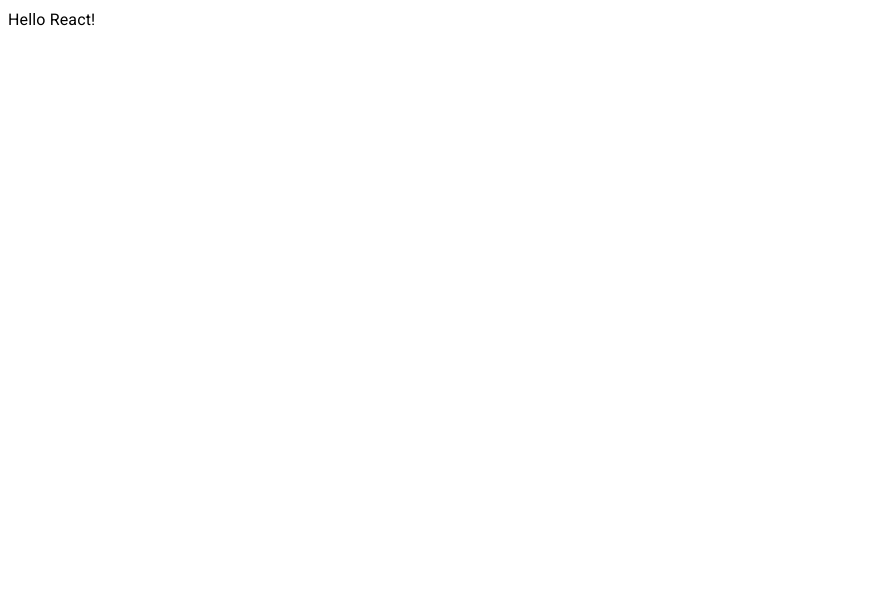
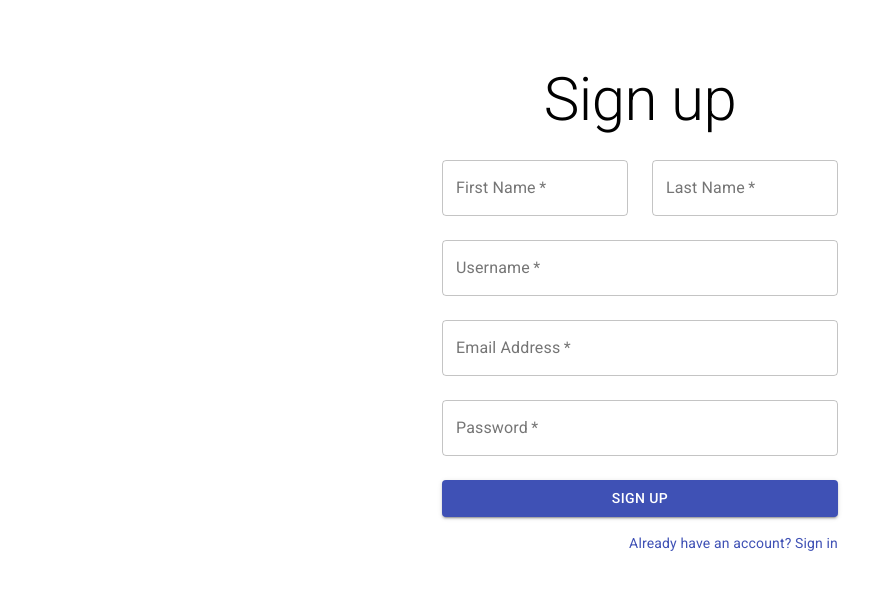
Before and after one commit to skb1129/calendar-app, a React app in the folder client/: page /signup in a window 1280 px wide. Shown: the top 590 px of the page, without its empty margins (0-893 px from the left). Built offline with nearby package versions, Linux system fonts and the light colour scheme.

Commit message:
create login and signup pages

```diff
--- a/client/index.jsx
+++ b/client/index.jsx
@@ -1,6 +1,12 @@
 import React from "react";
 import { render } from "react-dom";
+import { BrowserRouter } from "react-router-dom";
 
 import App from "./src/App";
 
-render(<App />, document.getElementById("root"));
+render(
+  <BrowserRouter>
+    <App />
+  </BrowserRouter>,
+  document.getElementById("root")
+);
--- a/client/package.json
+++ b/client/package.json
@@ -16,6 +16,7 @@
     "core-js": "^3.6.5",
     "react": "^16.13.1",
     "react-dom": "^16.13.1",
+    "react-router": "^5.1.2",
     "react-router-dom": "^5.1.2",
     "regenerator-runtime": "^0.13.5",
     "whatwg-fetch": "^3.0.0"
--- a/client/src/App.jsx
+++ b/client/src/App.jsx
@@ -1,11 +1,19 @@
 import React from "react";
-import { Typography } from "@material-ui/core";
+import { Route, Switch } from "react-router-dom";
+
+import Container from "@material-ui/core/Container";
+
+import Login from "./Login";
+import Signup from "./Signup";
 
 function App() {
   return (
-    <div>
-      <Typography>Hello React!</Typography>
-    </div>
+    <Container>
+      <Switch>
+        <Route path="/login" component={Login} />
+        <Route path="/signup" component={Signup} />
+      </Switch>
+    </Container>
   );
 }
 
--- /dev/null
+++ b/client/src/Login.jsx
@@ -0,0 +1,96 @@
+import React, { useCallback, useState } from "react";
+import { Link as RouteLink } from "react-router-dom";
+
+import Button from "@material-ui/core/Button";
+import TextField from "@material-ui/core/TextField";
+import Link from "@material-ui/core/Link";
+import Grid from "@material-ui/core/Grid";
+import Typography from "@material-ui/core/Typography";
+import { makeStyles } from "@material-ui/core/styles";
+import Container from "@material-ui/core/Container";
+
+import api from "./utils/api";
+
+const useStyles = makeStyles((theme) => ({
+  paper: {
+    marginTop: theme.spacing(8),
+    display: "flex",
+    flexDirection: "column",
+    alignItems: "center",
+  },
+  form: {
+    width: "100%", // Fix IE 11 issue.
+    marginTop: theme.spacing(1),
+  },
+  submit: {
+    margin: theme.spacing(3, 0, 2),
+  },
+}));
+
+function Login() {
+  const classes = useStyles();
+  const [username, setUsername] = useState("");
+  const [password, setPassword] = useState("");
+  const [error, setError] = useState("");
+
+  const onSubmit = useCallback(async (event) => {
+    event.preventDefault();
+    if (!username || !password) return;
+    try {
+      await api.post("/login", { username, password });
+    } catch (e) {
+      setError("An error occurred while trying to log in.");
+    }
+  }, [username, password, setError]);
+
+  return (
+    <Container component="main" maxWidth="xs">
+      <div className={classes.paper}>
+        <Typography variant="h2">Log in</Typography>
+        <form className={classes.form} onSubmit={onSubmit}>
+          <TextField
+            required
+            fullWidth
+            value={username}
+            onChange={(event) => setUsername(event.target.value)}
+            variant="outlined"
+            margin="normal"
+            label="Username"
+            name="username"
+            autoComplete="username"
+          />
+          <TextField
+            required
+            fullWidth
+            value={password}
+            onChange={(event) => setPassword(event.target.value)}
+            variant="outlined"
+            margin="normal"
+            label="Password"
+            name="password"
+            autoComplete="current-password"
+            type="password"
+          />
+          {error && <Typography color="error" variant="caption">{error}</Typography>}
+          <Button type="submit" fullWidth variant="contained" color="primary" className={classes.submit}>
+            Log in
+          </Button>
+          <Grid container>
+            <Grid item xs>
+              <Link href="#" variant="body2">
+                Forgot password?
+              </Link>
+            </Grid>
+            <Grid item>
+              <Link component={RouteLink} to="/signup" variant="body2">
+                {"Don't have an account? Sign Up"}
+              </Link>
+            </Grid>
+          </Grid>
+        </form>
+      </div>
+    </Container>
+  );
+}
+
+export default Login;
--- /dev/null
+++ b/client/src/Signup.jsx
@@ -0,0 +1,134 @@
+import React, { useCallback, useState } from "react";
+import { Link as RouteLink } from "react-router-dom";
+
+import Button from "@material-ui/core/Button";
+import TextField from "@material-ui/core/TextField";
+import Link from "@material-ui/core/Link";
+import Grid from "@material-ui/core/Grid";
+import Typography from "@material-ui/core/Typography";
+import { makeStyles } from "@material-ui/core/styles";
+import Container from "@material-ui/core/Container";
+
+import api from "./utils/api";
+
+const useStyles = makeStyles((theme) => ({
+  paper: {
+    marginTop: theme.spacing(8),
+    display: "flex",
+    flexDirection: "column",
+    alignItems: "center",
+  },
+  form: {
+    width: "100%", // Fix IE 11 issue.
+    marginTop: theme.spacing(3),
+  },
+  submit: {
+    margin: theme.spacing(3, 0, 2),
+  },
+}));
+
+function Signup() {
+  const classes = useStyles();
+  const [firstName, setFirstName] = useState("");
+  const [lastName, setLastName] = useState("");
+  const [username, setUsername] = useState("");
+  const [email, setEmail] = useState("");
+  const [password, setPassword] = useState("");
+  const [error, setError] = useState("");
+
+  const onSubmit = useCallback(async (event) => {
+    event.preventDefault();
+    if (!firstName || !lastName || !username || !email || !password) return;
+    try {
+      await api.post("/register", { firstName, lastName, username, email, password });
+    } catch (e) {
+      setError("An error occurred while trying to log in.");
+    }
+  }, [firstName, lastName, username, email, password, setError]);
+
+  return (
+    <Container component="main" maxWidth="xs">
+      <div className={classes.paper}>
+        <Typography variant="h2">Sign up</Typography>
+        <form className={classes.form} onSubmit={onSubmit}>
+          <Grid container spacing={3}>
+            <Grid item xs={12} sm={6}>
+              <TextField
+                required
+                fullWidth
+                value={firstName}
+                onChange={(event) => setFirstName(event.target.value)}
+                name="firstName"
+                variant="outlined"
+                label="First Name"
+                autoComplete="fname"
+              />
+            </Grid>
+            <Grid item xs={12} sm={6}>
+              <TextField
+                required
+                fullWidth
+                value={lastName}
+                onChange={(event) => setLastName(event.target.value)}
+                name="lastName"
+                variant="outlined"
+                label="Last Name"
+                autoComplete="lname"
+              />
+            </Grid>
+            <Grid item xs={12}>
+              <TextField
+                required
+                fullWidth
+                value={username}
+                onChange={(event) => setUsername(event.target.value)}
+                name="username"
+                variant="outlined"
+                label="Username"
+                autoComplete="username"
+              />
+            </Grid>
+            <Grid item xs={12}>
+              <TextField
+                required
+                fullWidth
+                value={email}
+                onChange={(event) => setEmail(event.target.value)}
+                name="email"
+                variant="outlined"
+                label="Email Address"
+                autoComplete="email"
+              />
+            </Grid>
+            <Grid item xs={12}>
+              <TextField
+                required
+                fullWidth
+                value={password}
+                onChange={(event) => setPassword(event.target.value)}
+                name="password"
+                variant="outlined"
+                label="Password"
+                autoComplete="new-password"
+                type="password"
+              />
+            </Grid>
+          </Grid>
+          {error && <Typography color="error" variant="caption">{error}</Typography>}
+          <Button type="submit" fullWidth variant="contained" color="primary" className={classes.submit}>
+            Sign Up
+          </Button>
+          <Grid container justify="flex-end">
+            <Grid item>
+              <Link component={RouteLink} to="/login" variant="body2">
+                Already have an account? Sign in
+              </Link>
+            </Grid>
+          </Grid>
+        </form>
+      </div>
+    </Container>
+  );
+}
+
+export default Signup;
--- /dev/null
+++ b/client/src/utils/api.js
@@ -0,0 +1,7 @@
+import axios from "axios";
+
+const api = axios.create({
+  baseURL: "/api",
+});
+
+export default api;
--- a/client/webpack.config.js
+++ b/client/webpack.config.js
@@ -49,7 +49,7 @@ module.exports = ({ mode } = { mode: "development" }) => ({
     splitChunks: {
       cacheGroups: {
         react: {
-          test: /[\\/]node_modules[\\/](react|react-dom|react-router-dom)[\\/]/,
+          test: /[\\/]node_modules[\\/](react|react-dom|react-router|react-router-dom)[\\/]/,
           name: "react",
           chunks: "all",
         },
```
Also changed, not shown: 1 other file (tests, documents, lock files or other folders).
